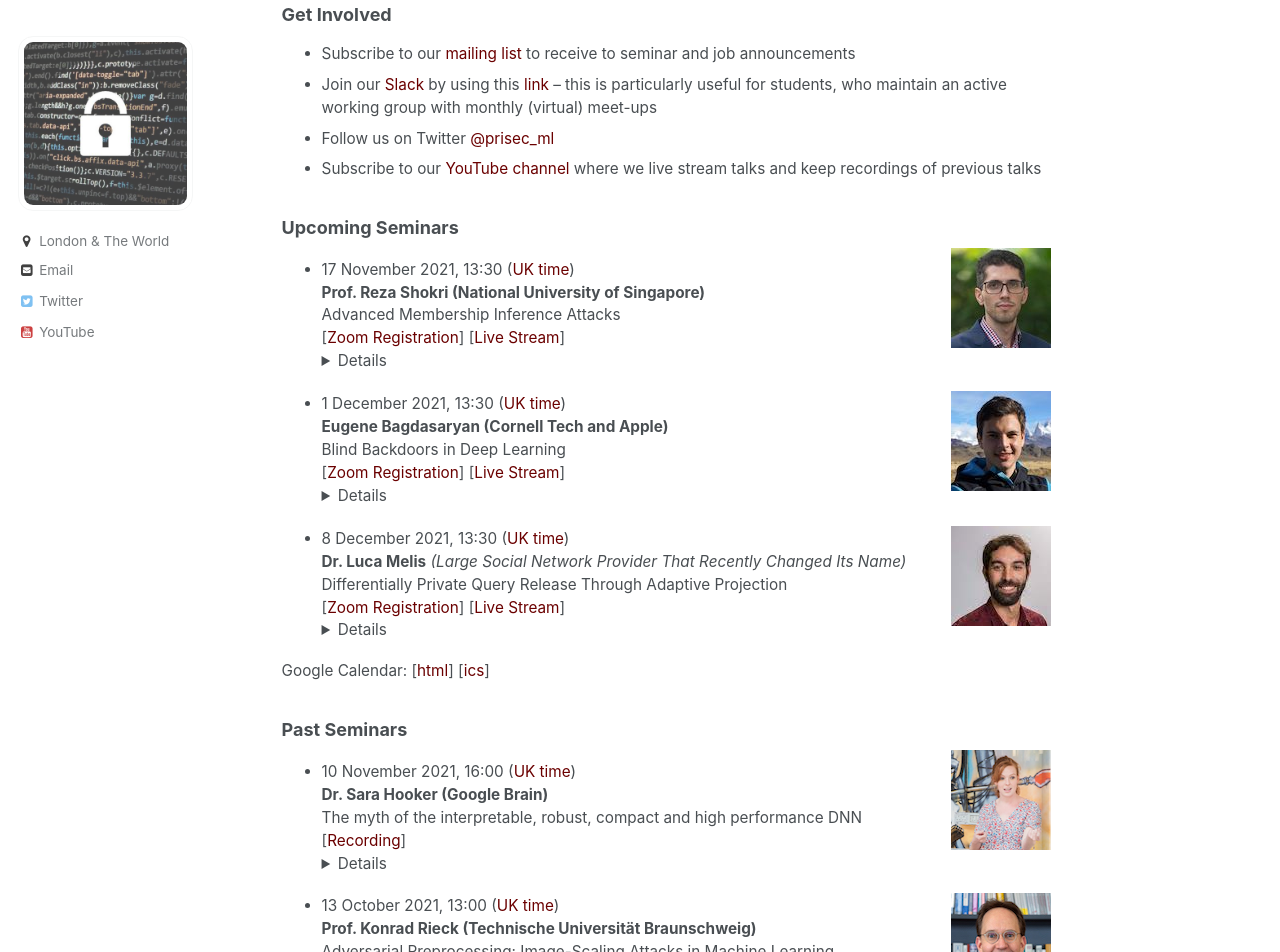
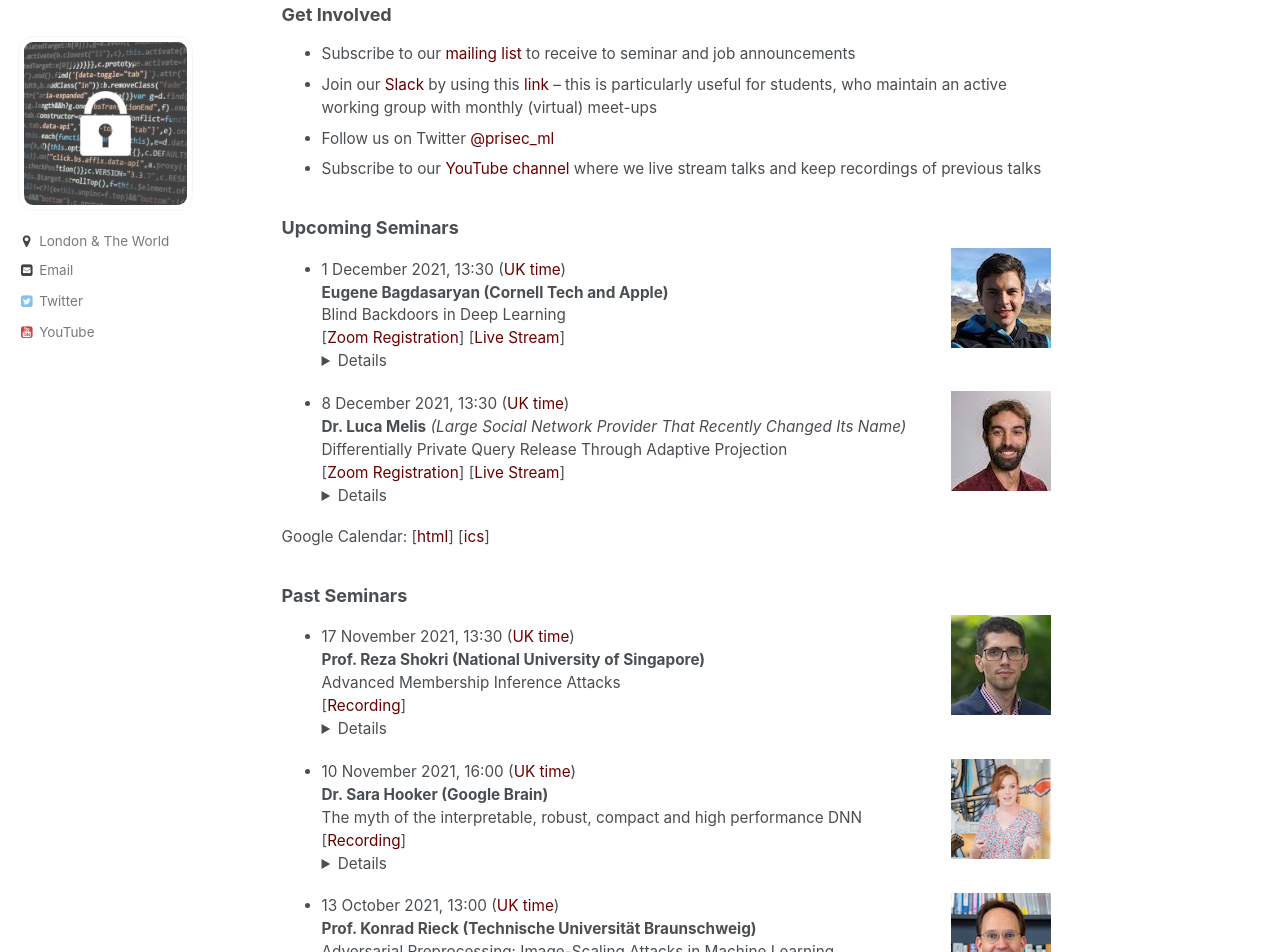
Before and after one commit to prisec-ml/prisec-ml.github.io, a Jekyll site: the page built from _pages/about.md, in a window 1280 px wide and 1400 px high, scrolled down 307 px. Shown: the top 952 px of the window. Built offline with Jekyll 4.4.1, drawn with Linux system fonts in a browser that asks for light colours; some of the changed text lies outside the part shown.

Commit message:
recording

```diff
--- a/_pages/about.md
+++ b/_pages/about.md
@@ -17,13 +17,6 @@ title: Privacy and Security in ML Seminars
 ### Upcoming Seminars
 
 
-<img src="../images/reza.jpeg" style="float:right;width:100px;height:100px;margin-top:00px">
-- 17 November 2021, 13:30 ([UK time](https://www.timeanddate.com/worldclock/fixedtime.html?msg=Seminar&iso=20211117T1330&p1=136))
-**Prof. Reza Shokri (National University of Singapore)**
-Advanced Membership Inference Attacks
-[[Zoom Registration](https://ucl.zoom.us/meeting/register/tJYpduCoqDIsHNdg26Sb1Bc8s2GZkKF-mir1)] [[Live Stream](https://youtu.be/Ud7-sSJTG2k)]<details><br>**Abstract:** Data Protection regulations, such as GDPR, and AI governance frameworks require personal data to be protected when used in AI systems, and that the users have control over their data and awareness about how it is being used. For example, Article 35 of GDPR requires organizations to systematically analyze, identify and minimize the data protection risks of a project, especially when it involves innovative technologies such as deep learning. Thus, proper mechanisms need to be in place to quantitatively evaluate and verify the privacy of individuals in every step of the data processing pipeline in AI systems. In this talk, I will define what data privacy is in the context of machine learning, and how it can be quantified. I will also present ML Privacy Meter tool that enables quantifying the privacy risks of machine learning models. The tool produces privacy risk analysis reports, which help in identifying data records among the training data that are under high risk of being leaked through the model parameters or predictions.<br><br>
-The privacy risk analysis in ML Privacy Meter is based on membership inference attacks. In this talk, I present a formal framework to reason about such attacks, and introduce new powerful attacks that outperform the existing attacks and are designed to precisely quantify the information leakage through models. This is a joint work with Jiayuan Ye, Aadyaa Maddi, and Sasi Murakonda<br><br>**Bio:** Reza Shokri is a NUS Presidential Young Professor of Computer Science. His research focuses on data privacy and trustworthy machine learning. He is a recipient of the IEEE Security and Privacy (S&P) Test-of-Time Award 2021, for his paper on quantifying location privacy. He received the Caspar Bowden Award for Outstanding Research in Privacy Enhancing Technologies in 2018, for his work on analyzing the privacy risks of machine learning models. He received the NUS Early Career Research Award 2019, VMWare Early Career Faculty Award 2021, Intel Faculty Research Award (Private AI Collaborative Research Institute) 2021-2022, and Google PDPO Faculty Award 2021. He obtained his PhD from EPFL.<br>
-[https://www.comp.nus.edu.sg/~reza/](https://www.comp.nus.edu.sg/~reza/)<br></details>
 
 <img src="../images/eugene.jpg" style="float:right;width:100px;height:100px;margin-top:00px">
 - 1 December 2021, 13:30 ([UK time](https://www.timeanddate.com/worldclock/fixedtime.html?msg=Seminar&iso=20211201T1330&p1=136))
@@ -44,6 +37,14 @@
 
 
 ### Past Seminars
+
+<img src="../images/reza.jpeg" style="float:right;width:100px;height:100px;margin-top:00px">
+- 17 November 2021, 13:30 ([UK time](https://www.timeanddate.com/worldclock/fixedtime.html?msg=Seminar&iso=20211117T1330&p1=136))
+**Prof. Reza Shokri (National University of Singapore)**
+Advanced Membership Inference Attacks
+[[Recording](https://youtu.be/Ud7-sSJTG2k)]<details><br>**Abstract:** Data Protection regulations, such as GDPR, and AI governance frameworks require personal data to be protected when used in AI systems, and that the users have control over their data and awareness about how it is being used. For example, Article 35 of GDPR requires organizations to systematically analyze, identify and minimize the data protection risks of a project, especially when it involves innovative technologies such as deep learning. Thus, proper mechanisms need to be in place to quantitatively evaluate and verify the privacy of individuals in every step of the data processing pipeline in AI systems. In this talk, I will define what data privacy is in the context of machine learning, and how it can be quantified. I will also present ML Privacy Meter tool that enables quantifying the privacy risks of machine learning models. The tool produces privacy risk analysis reports, which help in identifying data records among the training data that are under high risk of being leaked through the model parameters or predictions.<br><br>
+The privacy risk analysis in ML Privacy Meter is based on membership inference attacks. In this talk, I present a formal framework to reason about such attacks, and introduce new powerful attacks that outperform the existing attacks and are designed to precisely quantify the information leakage through models. This is a joint work with Jiayuan Ye, Aadyaa Maddi, and Sasi Murakonda<br><br>**Bio:** Reza Shokri is a NUS Presidential Young Professor of Computer Science. His research focuses on data privacy and trustworthy machine learning. He is a recipient of the IEEE Security and Privacy (S&P) Test-of-Time Award 2021, for his paper on quantifying location privacy. He received the Caspar Bowden Award for Outstanding Research in Privacy Enhancing Technologies in 2018, for his work on analyzing the privacy risks of machine learning models. He received the NUS Early Career Research Award 2019, VMWare Early Career Faculty Award 2021, Intel Faculty Research Award (Private AI Collaborative Research Institute) 2021-2022, and Google PDPO Faculty Award 2021. He obtained his PhD from EPFL.<br>
+[https://www.comp.nus.edu.sg/~reza/](https://www.comp.nus.edu.sg/~reza/)<br></details>
 
 <img src="../images/sara.png" style="float:right;width:100px;height:100px;margin-top:00px">
 - 10 November 2021, 16:00 ([UK time](https://www.timeanddate.com/worldclock/fixedtime.html?msg=Seminar&iso=20211110T1600&p1=136))
```
